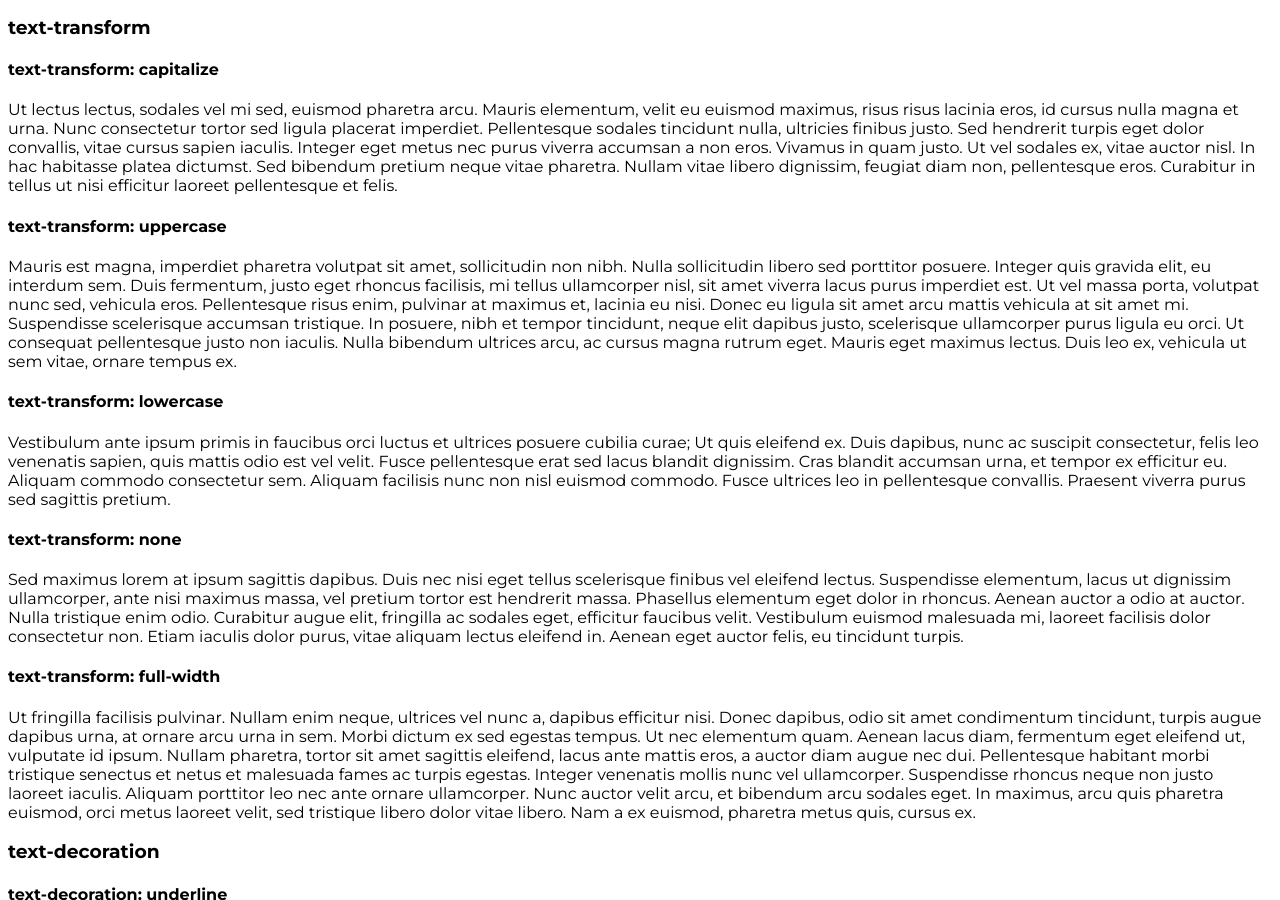
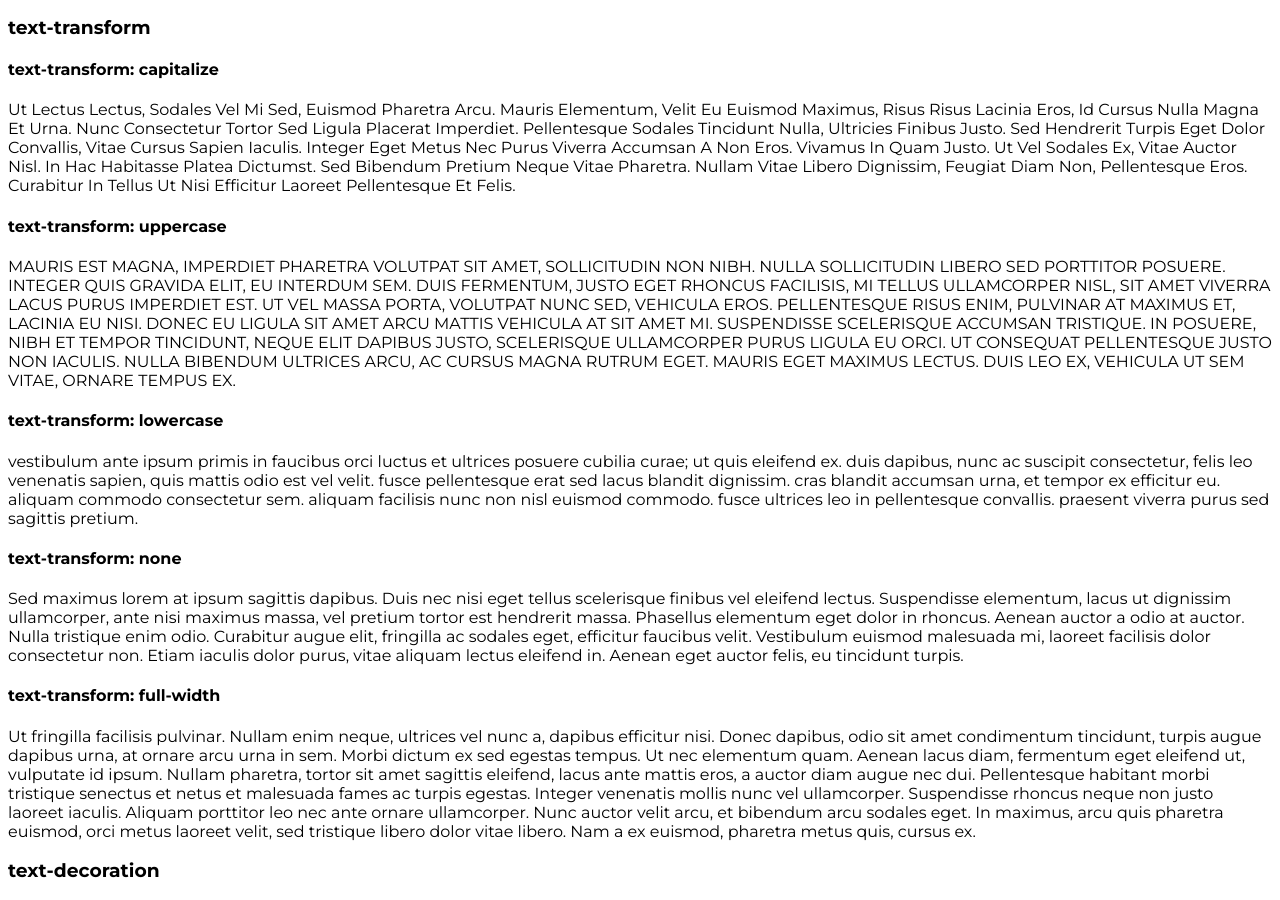
Before and after one commit to ZE3kr/iffall2021, a plain HTML site: page type-styles/index.html in a window 1280 px wide. Shown: the part 2398-3298 px from the top of the page. Drawn offline with Linux system fonts and the light colour scheme.

Commit message:
Fix a bug

```diff
--- a/type-styles/type.css
+++ b/type-styles/type.css
@@ -53,15 +53,15 @@ p:nth-of-type(15) {
 p:nth-of-type(16) {
     text-transform: capitalize;
 }
-p:nth-of-type(16) {
+p:nth-of-type(17) {
     text-transform: uppercase;
 }
-p:nth-of-type(16) {
+p:nth-of-type(18) {
     text-transform: lowercase;
 }
-p:nth-of-type(16) {
+p:nth-of-type(19) {
     text-transform: none;
 }
-p:nth-of-type(16) {
+p:nth-of-type(20) {
     text-transform: full-width;
 }
```
